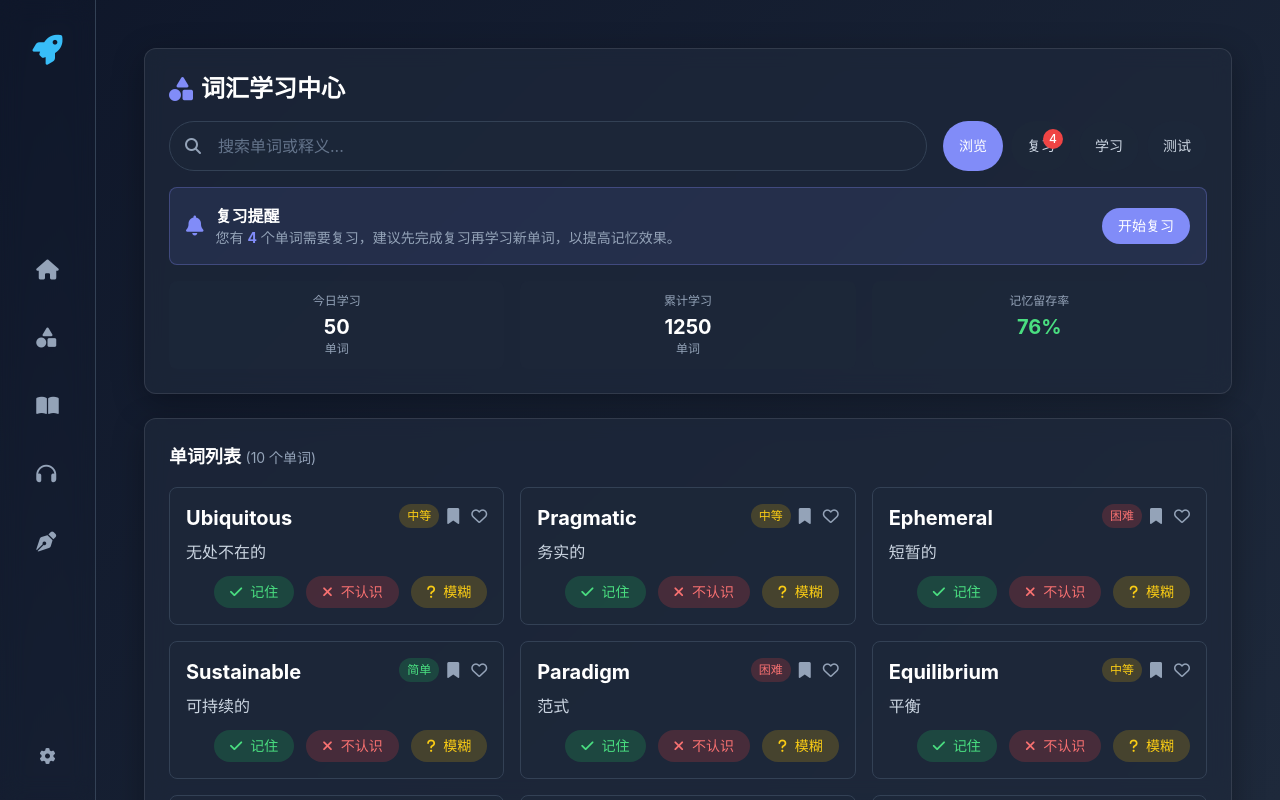
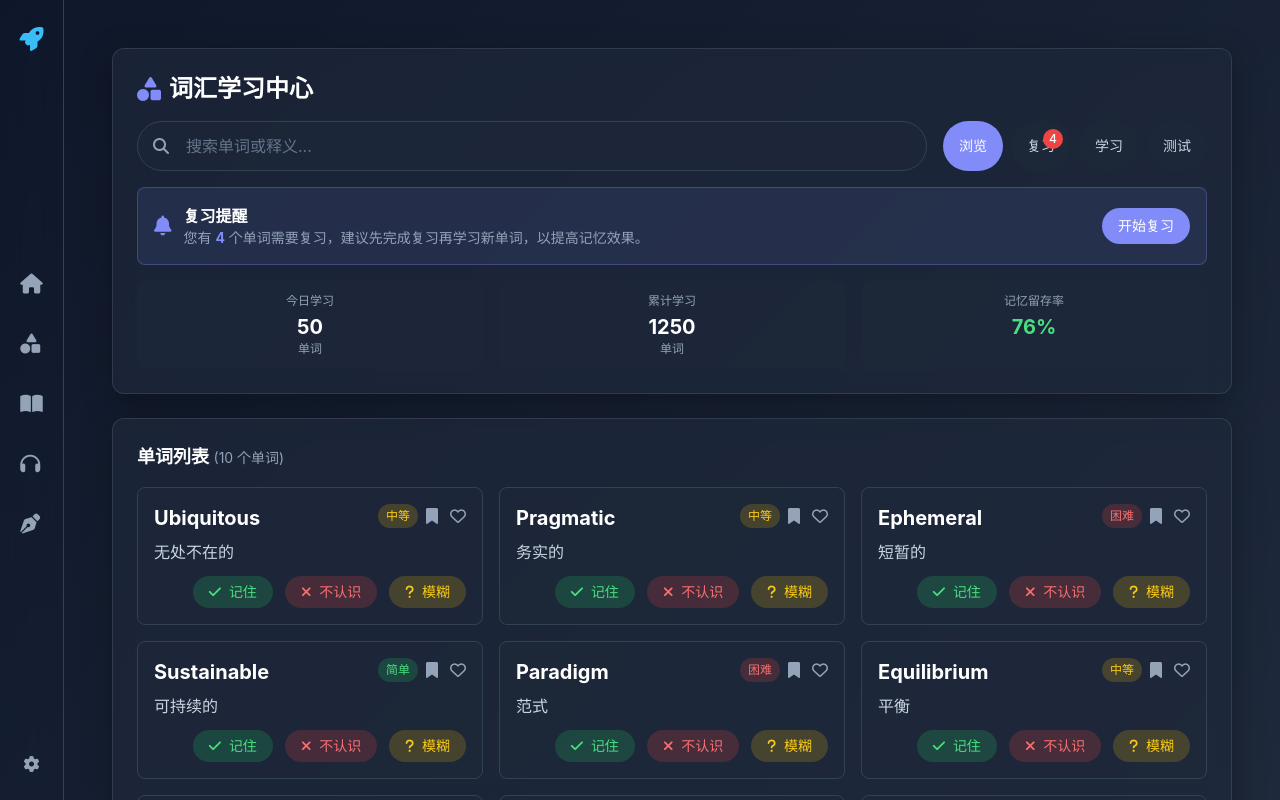
Before and after one commit to Kwillited/StarMapEnglish, a Vue app: page /vocabulary in a window 1280 px wide. Built offline with nearby package versions, Linux system fonts and the light colour scheme.

Commit message:
减小导航栏宽度，从24rem调整为16rem，并优化相关间距和大小

```diff
--- a/src/components/NavBar.vue
+++ b/src/components/NavBar.vue
@@ -4,42 +4,42 @@
 
 <template>
   <!-- 导航栏 -->
-  <nav class="fixed md:relative bottom-0 w-full md:w-24 md:h-screen bg-slate-900/90 md:bg-transparent border-t md:border-t-0 md:border-r border-slate-700 z-50 flex md:flex-col justify-around md:justify-center items-center py-3 md:py-0 md:gap-8 backdrop-blur-md">
-    <router-link to="/" class="text-accent text-2xl md:text-3xl md:mb-auto md:mt-8 hover:animate-pulse">
+  <nav class="fixed md:relative bottom-0 w-full md:w-16 md:h-screen bg-slate-900/90 md:bg-transparent border-t md:border-t-0 md:border-r border-slate-700 z-50 flex md:flex-col justify-around md:justify-center items-center py-3 md:py-0 md:gap-6 backdrop-blur-md">
+    <router-link to="/" class="text-accent text-2xl md:text-2xl md:mb-auto md:mt-6 hover:animate-pulse">
       <i class="fa-solid fa-rocket"></i>
     </router-link>
 
-    <div class="flex md:flex-col gap-8 md:gap-10 text-xl text-slate-400">
+    <div class="flex md:flex-col gap-8 md:gap-8 text-xl text-slate-400">
       <router-link to="/" class="hover:text-white transition group relative">
         <i class="fa-solid fa-house"></i>
-        <span class="hidden md:block absolute left-14 top-1/2 -translate-y-1/2 bg-slate-800 text-xs px-2 py-1 rounded opacity-0 group-hover:opacity-100 transition whitespace-nowrap">控制台</span>
+        <span class="hidden md:block absolute left-12 top-1/2 -translate-y-1/2 bg-slate-800 text-xs px-2 py-1 rounded opacity-0 group-hover:opacity-100 transition whitespace-nowrap">控制台</span>
       </router-link>
       <router-link to="/vocabulary" class="hover:text-vocab transition group relative">
         <i class="fa-solid fa-shapes"></i>
-        <span class="hidden md:block absolute left-14 top-1/2 -translate-y-1/2 bg-slate-800 text-xs px-2 py-1 rounded opacity-0 group-hover:opacity-100 transition whitespace-nowrap">词汇学习</span>
+        <span class="hidden md:block absolute left-12 top-1/2 -translate-y-1/2 bg-slate-800 text-xs px-2 py-1 rounded opacity-0 group-hover:opacity-100 transition whitespace-nowrap">词汇学习</span>
       </router-link>
       <router-link to="/reading" class="hover:text-read transition group relative">
         <i class="fa-solid fa-book-open"></i>
-        <span class="hidden md:block absolute left-14 top-1/2 -translate-y-1/2 bg-slate-800 text-xs px-2 py-1 rounded opacity-0 group-hover:opacity-100 transition whitespace-nowrap">阅读学习</span>
+        <span class="hidden md:block absolute left-12 top-1/2 -translate-y-1/2 bg-slate-800 text-xs px-2 py-1 rounded opacity-0 group-hover:opacity-100 transition whitespace-nowrap">阅读学习</span>
       </router-link>
       <router-link to="/listening" class="hover:text-listen transition group relative">
         <i class="fa-solid fa-headphones"></i>
-        <span class="hidden md:block absolute left-14 top-1/2 -translate-y-1/2 bg-slate-800 text-xs px-2 py-1 rounded opacity-0 group-hover:opacity-100 transition whitespace-nowrap">听力学习</span>
+        <span class="hidden md:block absolute left-12 top-1/2 -translate-y-1/2 bg-slate-800 text-xs px-2 py-1 rounded opacity-0 group-hover:opacity-100 transition whitespace-nowrap">听力学习</span>
       </router-link>
       <router-link to="/writing" class="hover:text-write transition group relative">
         <i class="fa-solid fa-pen-nib"></i>
-        <span class="hidden md:block absolute left-14 top-1/2 -translate-y-1/2 bg-slate-800 text-xs px-2 py-1 rounded opacity-0 group-hover:opacity-100 transition whitespace-nowrap">写作学习</span>
+        <span class="hidden md:block absolute left-12 top-1/2 -translate-y-1/2 bg-slate-800 text-xs px-2 py-1 rounded opacity-0 group-hover:opacity-100 transition whitespace-nowrap">写作学习</span>
       </router-link>
       <!-- 小屏模式下的设置按钮 -->
       <router-link to="/settings" class="md:hidden hover:text-white transition group relative">
         <i class="fa-solid fa-gear"></i>
-        <span class="hidden md:block absolute left-14 top-1/2 -translate-y-1/2 bg-slate-800 text-xs px-2 py-1 rounded opacity-0 group-hover:opacity-100 transition whitespace-nowrap">设置</span>
+        <span class="hidden md:block absolute left-12 top-1/2 -translate-y-1/2 bg-slate-800 text-xs px-2 py-1 rounded opacity-0 group-hover:opacity-100 transition whitespace-nowrap">设置</span>
       </router-link>
     </div>
 
-    <router-link to="/settings" class="hidden md:block md:mt-auto md:mb-8 text-slate-400 hover:text-white group relative">
+    <router-link to="/settings" class="hidden md:block md:mt-auto md:mb-6 text-slate-400 hover:text-white group relative">
       <i class="fa-solid fa-gear"></i>
-      <span class="hidden md:block absolute left-14 top-1/2 -translate-y-1/2 bg-slate-800 text-xs px-2 py-1 rounded opacity-0 group-hover:opacity-100 transition whitespace-nowrap">设置</span>
+      <span class="hidden md:block absolute left-12 top-1/2 -translate-y-1/2 bg-slate-800 text-xs px-2 py-1 rounded opacity-0 group-hover:opacity-100 transition whitespace-nowrap">设置</span>
     </router-link>
   </nav>
 </template>
```
